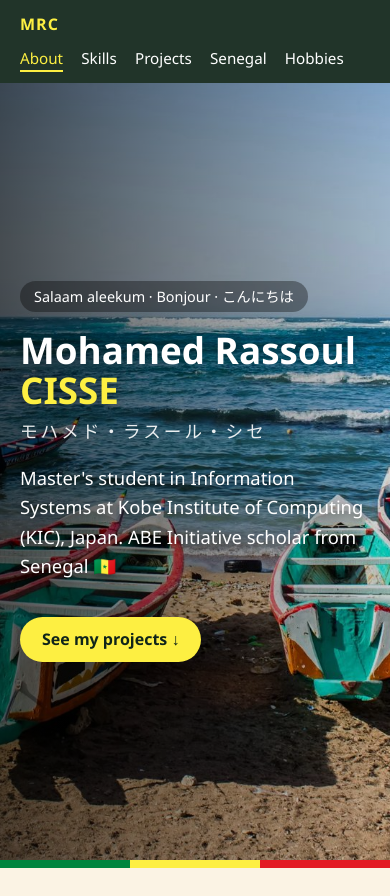
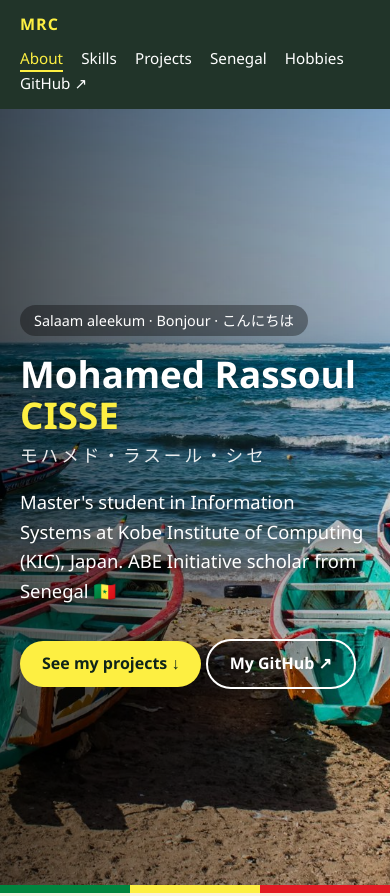
Before and after one commit to rassoulcisse03-creator/my-introduction, a plain HTML site: page index.html in a window 390 px wide. Shown: the top 896 px of the page. Drawn offline with Linux system fonts and the light colour scheme.

Commit message:
Add GitHub links in hero and navigation menu
- Outlined "My GitHub" button next to "See my projects" (stacks on mobile)
- "GitHub" link in the sticky menu; both open in a new tab

Co-Authored-By: Claude Opus 5.5 <noreply@anthropic.com>

```diff
--- a/index.html
+++ b/index.html
@@ -110,6 +110,14 @@
       text-decoration: none;
     }
     .button:hover { background: #fff; }
+    /* Second button: outlined, links to GitHub */
+    .button.outline {
+      background: transparent;
+      color: #fff;
+      border: 2px solid #fff;
+      margin-left: 10px;
+    }
+    .button.outline:hover { background: #fff; color: var(--dark); }
 
     /* Flag stripe */
     .stripe { display: flex; height: 8px; }
@@ -185,6 +193,7 @@
       .japanese { font-size: 1.1rem; }
       nav a { margin-left: 0; margin-right: 14px; }
       h2 { font-size: 1.6rem; }
+      .button.outline { margin-left: 0; margin-top: 12px; } /* button goes under the first one */
     }
   </style>
 </head>
@@ -198,6 +207,7 @@
       <a href="#projects">Projects</a>
       <a href="#senegal">Senegal</a>
       <a href="#hobbies">Hobbies</a>
+      <a href="https://github.com/rassoulcisse03-creator" target="_blank" rel="noopener">GitHub ↗</a>
     </nav>
   </header>
 
@@ -211,6 +221,7 @@
       <p class="role">Master's student in Information Systems at Kobe Institute of Computing (KIC), Japan.
          ABE Initiative scholar from Senegal 🇸🇳</p>
       <a class="button" href="#projects">See my projects ↓</a>
+      <a class="button outline" href="https://github.com/rassoulcisse03-creator" target="_blank" rel="noopener">My GitHub ↗</a>
     </div>
   </div>
 
```
